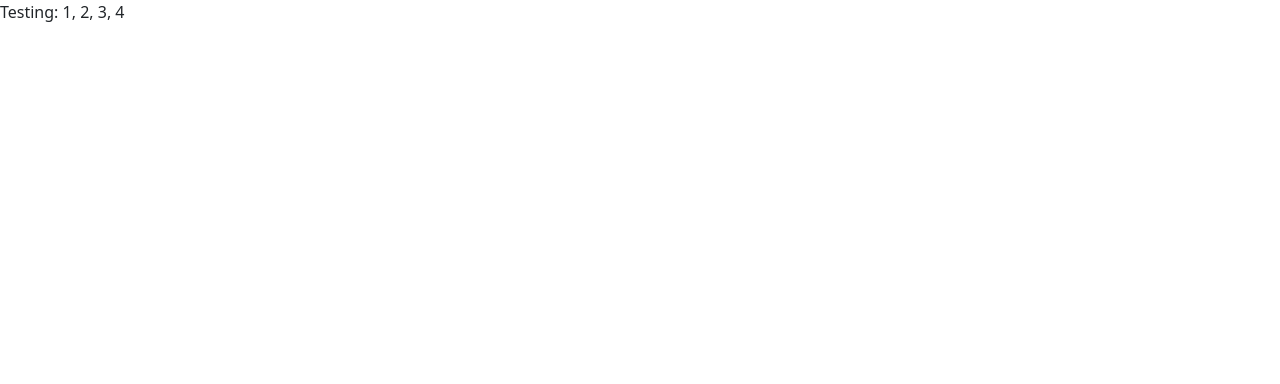
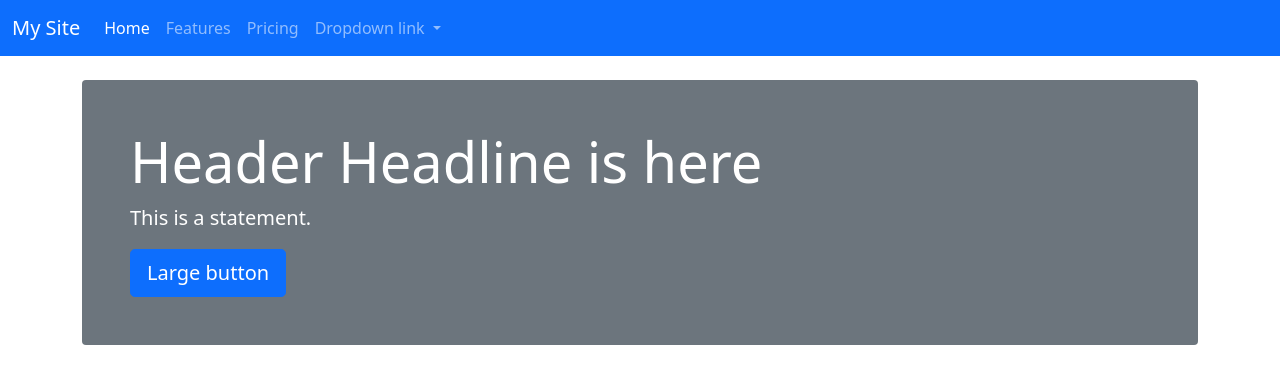
Before and after one commit to alfigueroa-gh/annamariafigueroa-bootstrap, a website: page docs/index.html in a window 1280 px wide. Drawn offline with Linux system fonts and the light colour scheme.

Commit message:
next commit

```diff
--- a/docs/index.html
+++ b/docs/index.html
@@ -1,7 +1,7 @@
 <!DOCTYPE html>
 <html class="no-js" lang="en">
 <head>
-  <title>Bootstrap 5 Layout</title>
+  <title>Bootstrap 5 in-class assignment</title>
   <meta http-equiv="x-ua-compatible" content="ie=edge">
   <meta name="viewport" content="width=device-width, initial-scale=1.0" />
   <link rel="stylesheet" href="css/styles.css">
@@ -9,7 +9,45 @@
 
 <body>
   <!-- Content starts here -->
-  <p>Testing: 1, 2, 3, 4</p>
+  <nav class="navbar navbar-expand-lg navbar-dark bg-primary">
+    <div class="container-fluid">
+      <a class="navbar-brand" href="index.html">My Site</a>
+      <button class="navbar-toggler" type="button" data-bs-toggle="collapse" data-bs-target="#navbarNavDropdown" aria-controls="navbarNavDropdown" aria-expanded="false" aria-label="Toggle navigation">
+        <span class="navbar-toggler-icon"></span>
+      </button>
+      <div class="collapse navbar-collapse" id="navbarNavDropdown">
+        <ul class="navbar-nav">
+          <li class="nav-item">
+            <a class="nav-link active" aria-current="page" href="#">Home</a>
+          </li>
+          <li class="nav-item">
+            <a class="nav-link" href="#">Features</a>
+          </li>
+          <li class="nav-item">
+            <a class="nav-link" href="#">Pricing</a>
+          </li>
+          <li class="nav-item dropdown">
+            <a class="nav-link dropdown-toggle" href="#" id="navbarDropdownMenuLink" role="button" data-bs-toggle="dropdown" aria-expanded="false">
+              Dropdown link
+            </a>
+            <ul class="dropdown-menu" aria-labelledby="navbarDropdownMenuLink">
+              <li><a class="dropdown-item" href="#">Action</a></li>
+              <li><a class="dropdown-item" href="#">Another action</a></li>
+              <li><a class="dropdown-item" href="#">Something else here</a></li>
+            </ul>
+          </li>
+        </ul>
+      </div>
+    </div>
+  </nav>
+
+  <div class="container">
+    <div id="header" class="bg-secondary text-white my-4 p-5 rounded">
+      <h1 class="display-4">Header Headline is here</h1>
+      <p class="lead">This is a statement.</p>
+      <button type="button" class="btn btn-primary btn-lg">Large button</button>
+    </div>
+  </div>
 
   <!-- Closing scripts here -->
   <script src="js/bootstrap.bundle.js"></script>
```
Also changed, not shown: src/html/index.html (+40 -2 lines), README.md.
